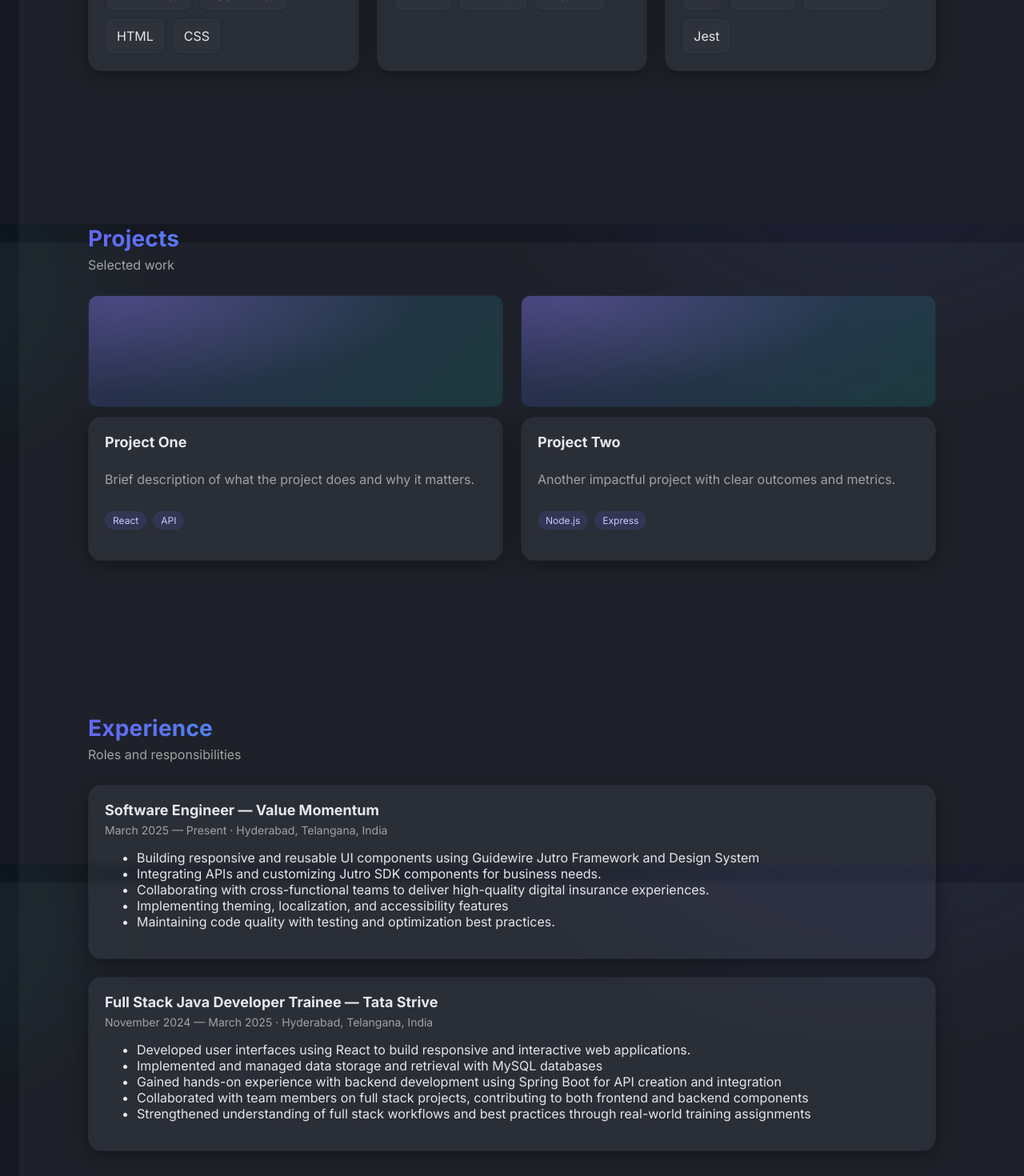
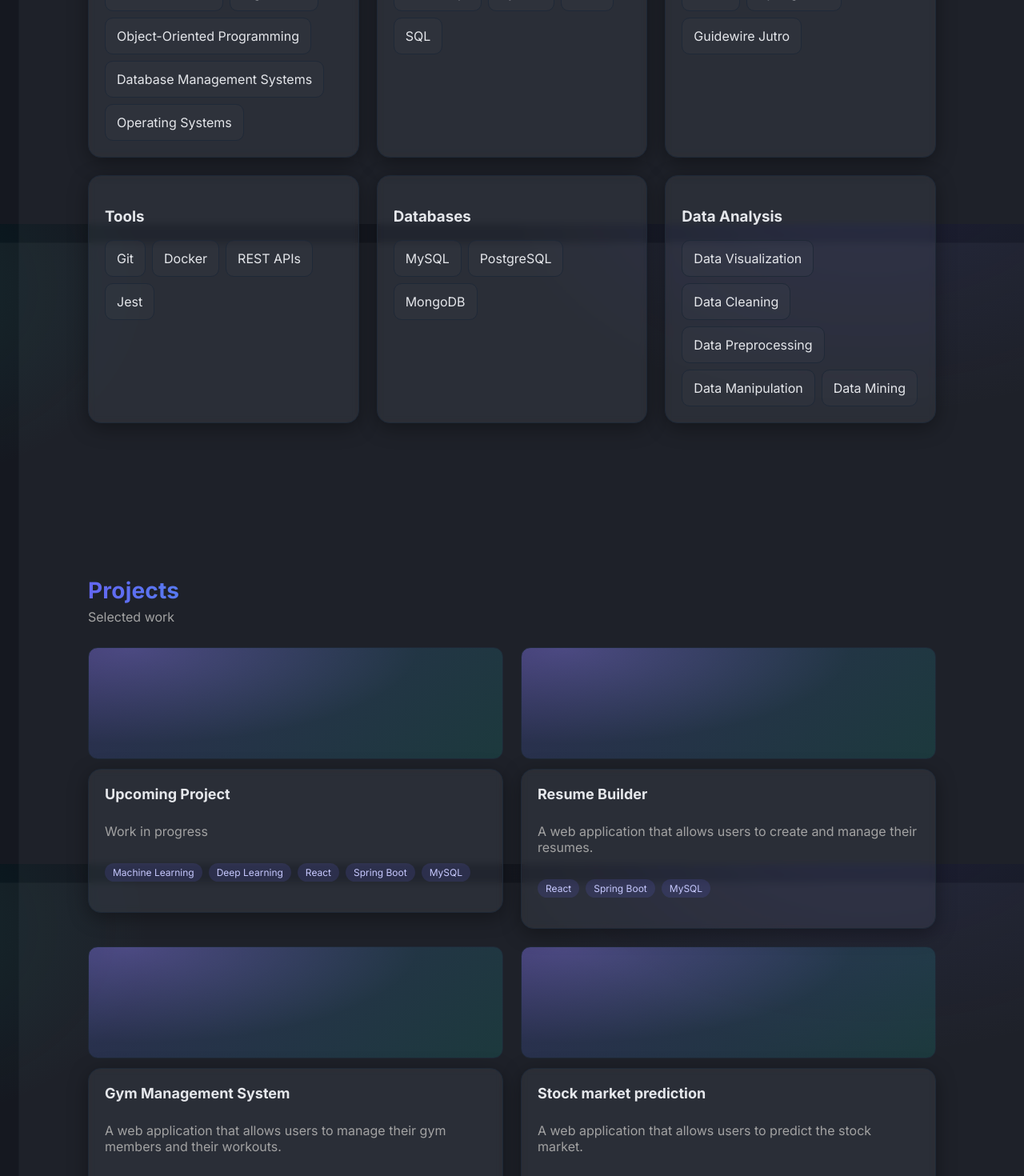
Before and after one commit to prasenjit29/Portfolio, a React (Create React App) app in the folder portfolio/: page / in a window 1280 px wide. Shown: the part 1320-2790 px from the top of the page at 80% size. Built offline with nearby package versions, Linux system fonts and the light colour scheme.

Commit message:
new data added in data files

```diff
--- a/portfolio/src/data/projects.js
+++ b/portfolio/src/data/projects.js
@@ -1,15 +1,29 @@
 const projects = [
   {
-    title: 'Project One',
-    description: 'Brief description of what the project does and why it matters.',
-    tags: ['React', 'API'],
+    title: 'Upcoming Project',
+    description: 'Work in progress',
+    tags: ['Machine Learning', 'Deep Learning', 'React', 'Spring Boot', 'MySQL'],
     demo: '',
     source: ''
   },
   {
-    title: 'Project Two',
-    description: 'Another impactful project with clear outcomes and metrics.',
-    tags: ['Node.js', 'Express'],
+    title: 'Resume Builder',
+    description: 'A web application that allows users to create and manage their resumes.',
+    tags: ['React', 'Spring Boot', 'MySQL'],
+    demo: '',
+    source: ''
+  },
+  {
+    title: 'Gym Management System',
+    description: 'A web application that allows users to manage their gym members and their workouts.',
+    tags: ['React', 'Spring Boot', 'MySQL'],
+    demo: '',
+    source: ''
+  },
+  {
+    title: 'Stock market prediction',
+    description: 'A web application that allows users to predict the stock market.',
+    tags: ['Python', 'Machine Learning', 'Data Analysis'],
     demo: '',
     source: ''
   }
--- a/portfolio/src/data/skills.js
+++ b/portfolio/src/data/skills.js
@@ -1,15 +1,27 @@
 const skills = [
   {
+    title: 'Fundamentals',
+    items: ['Data Structures', 'Algorithms', 'Object-Oriented Programming', 'Database Management Systems', 'Operating Systems']
+  },
+  {
     title: 'Languages',
-    items: ['JavaScript', 'TypeScript', 'HTML', 'CSS']
+    items: ['JavaScript', 'Python', 'Java', 'SQL']
   },
   {
     title: 'Frameworks',
-    items: ['React', 'Node.js', 'Express']
+    items: ['React', 'Spring Boot', 'Guidewire Jutro']
   },
   {
     title: 'Tools',
     items: ['Git', 'Docker', 'REST APIs', 'Jest']
+  },
+  {
+    title: 'Databases',
+    items: ['MySQL', 'PostgreSQL', 'MongoDB']
+  },
+  {
+    title: 'Data Analysis',
+    items: ['Data Visualization', 'Data Cleaning', 'Data Preprocessing', 'Data Manipulation', 'Data Mining']
   }
 ];
 
```
